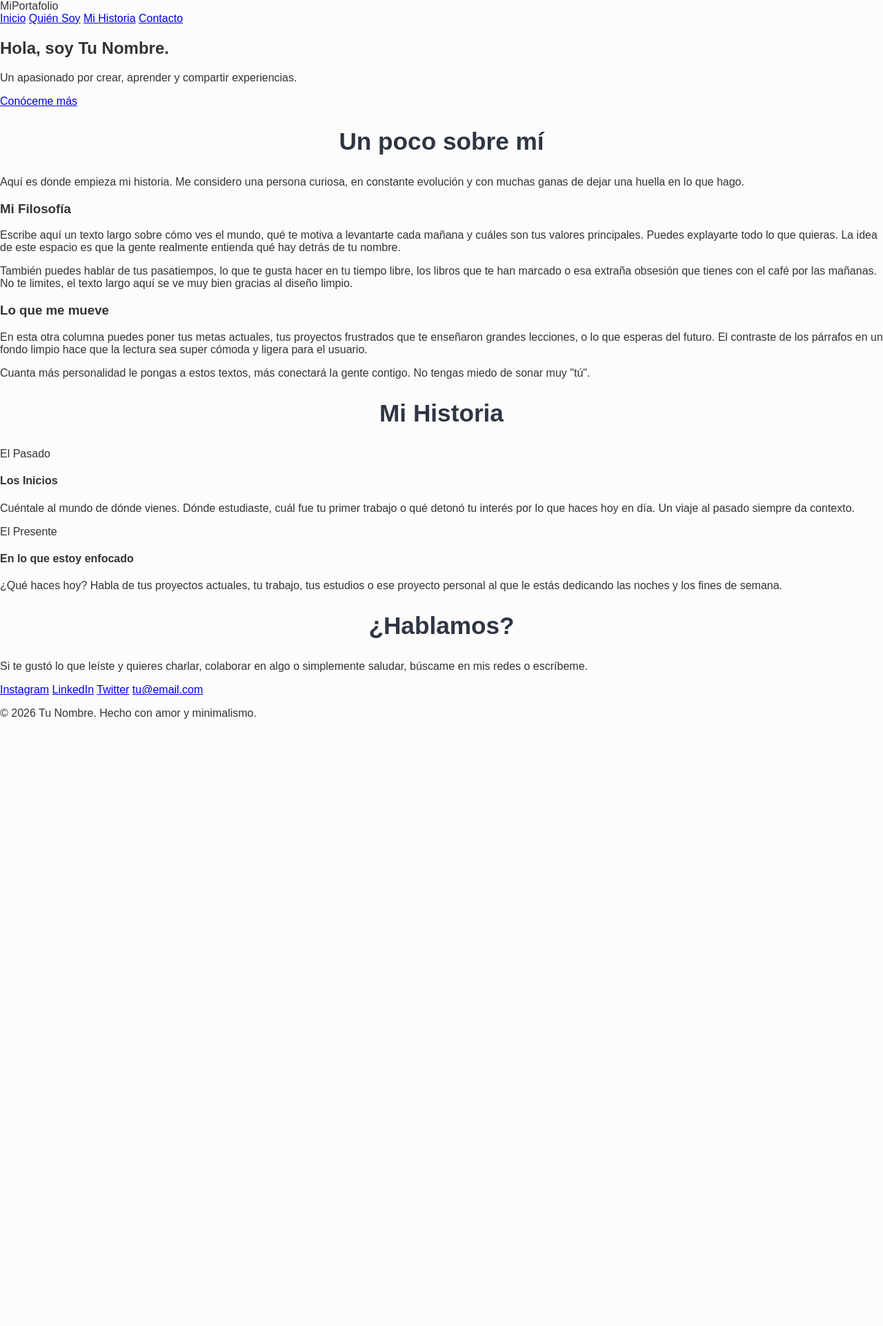
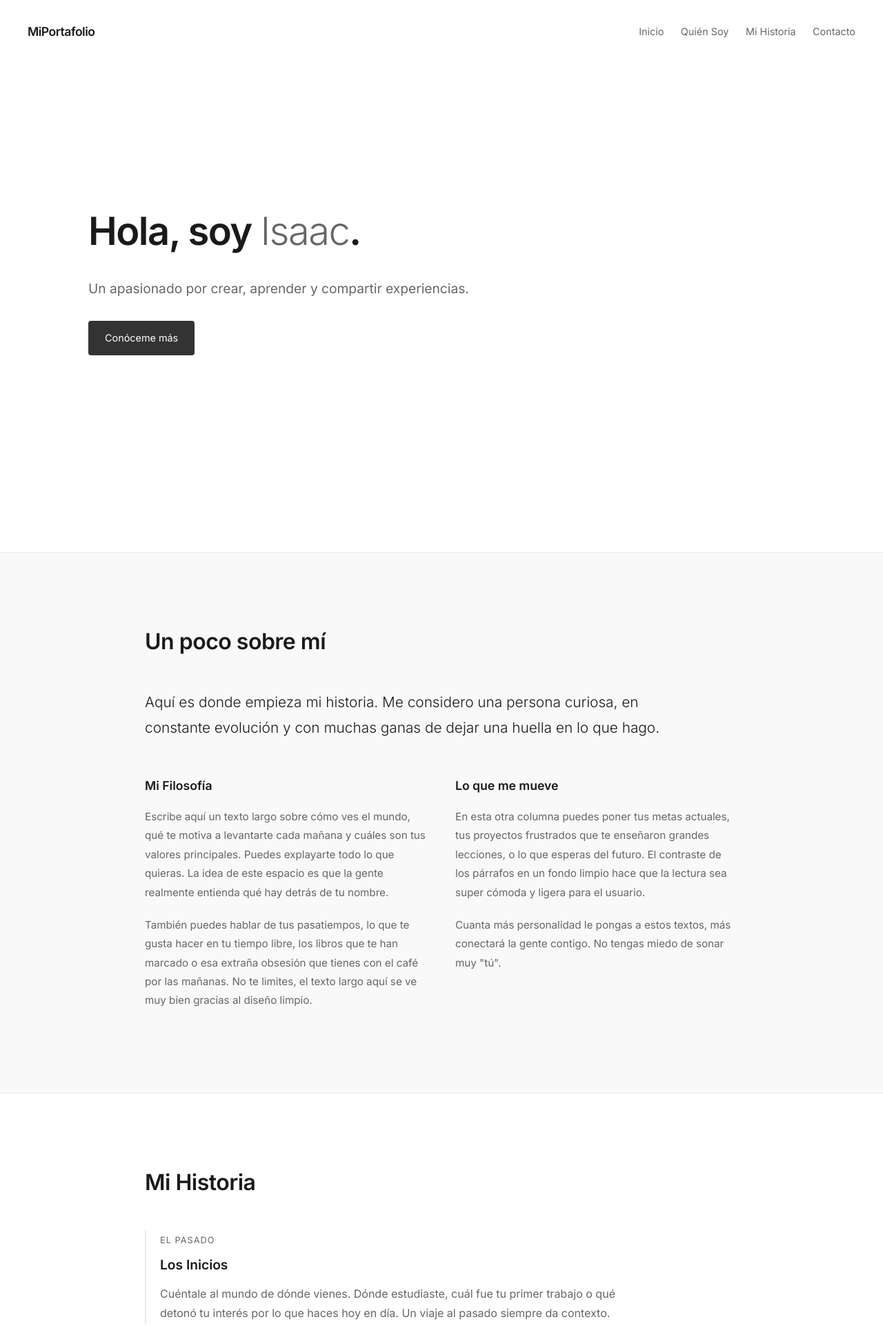
Before and after one commit to Issac555/django-n-pr, a Django app: template app/landig/templates/index.html in a window 1280 px wide. Shown: the top 1922 px of the page at 69% size. Before the commit the page ends 1042 px from the top, so only its background shows below. Run offline with Django 5.2, Linux system fonts and the light colour scheme; the template is opened without the code that fills it, so the values that code supplies are empty.

Commit message:
arreglos en el css

```diff
--- a/app/landig/static/css/style.css
+++ b/app/landig/static/css/style.css
@@ -1,236 +1,234 @@
-/* --- CONFIGURACIÓN PARA TODA LA PÁGINA --- */
-body {
-    font-family: Arial, sans-serif; /* Una letra limpia y fácil de leer */
+/* Variables de color - Estilo Nórdico/Minimalista */
+:root {
+    --bg-primary: #ffffff;
+    --bg-secondary: #f9f9f9;
+    --text-main: #1a1a1a;
+    --text-muted: #666666;
+    --accent: #333333; /* Un gris muy oscuro casi negro para destacar */
+    --border-color: #eaeaea;
+}
+
+/* Reset básico */
+* {
     margin: 0;
     padding: 0;
-    color: #333333; /* Gris oscuro para el texto, menos pesado que el negro puro */
-    background-color: #fcfcfc;
+    box-sizing: border-box;
 }
 
-/* --- BARRA DE NAVEGACIÓN --- */
-.barra-navegacion {
-    background-color: #ffffff;
-    padding: 15px 30px;
-    display: flex;
-    justify-content: space-between; /* El logo a la izquierda, los links a la derecha */
-    align-items: center;
-    border-bottom: 2px solid #f0f0f0;
-    position: sticky; /* Se queda fija arriba cuando bajas */
-    top: 0;
-    z-index: 10;
+html {
+    scroll-behavior: smooth;
 }
 
-.barra-navegacion .logo {
-    font-weight: bold;
-    font-size: 1.3rem;
-    color: #ff6b81; /* Color rosa/fresa alegre */
+body {
+    font-family: 'Inter', sans-serif;
+    background-color: var(--bg-primary);
+    color: var(--text-main);
+    line-height: 1.8;
 }
 
-.barra-navegacion a {
-    color: #555555;
-    text-decoration: none; /* Le quita la línea fea de abajo a los links */
-    margin-left: 20px;
-    font-weight: bold;
+.container {
+    max-width: 900px;
+    margin: 0 auto;
+    padding: 0 20px;
 }
 
-.barra-navegacion a:hover {
-    color: #2ed573; /* Se vuelve verde Python cuando pasas el mouse */
+/* Encabezado */
+header {
+    display: flex;
+    justify-content: space-between;
+    align-items: center;
+    padding: 30px 40px;
+    background-color: rgba(255, 255, 255, 0.8);
+    backdrop-filter: blur(10px);
+    position: fixed;
+    width: 100%;
+    top: 0;
+    z-index: 100;
 }
 
-/* --- BLOQUES DE CONTENIDO GENERALES --- */
-.bloque-contenido {
-    max-width: 1000px; /* Limita el ancho para que no se estire feo en pantallas grandes */
-    margin: 0 auto;    /* Centra el bloque */
+header .logo {
+    font-weight: 600;
+    font-size: 1.1rem;
+    letter-spacing: -0.5px;
 }
 
-.bloque-contenido-corto {
-    max-width: 500px;  /* Ideal para el formulario */
-    margin: 0 auto;
+header nav a {
+    text-decoration: none;
+    color: var(--text-muted);
+    margin-left: 20px;
+    font-size: 0.9rem;
+    transition: color 0.3s;
 }
 
-.centrado {
-    text-align: center;
+header nav a:hover {
+    color: var(--text-main);
 }
 
-h2 {
-    font-size: 2.2rem;
-    color: #2f3542;
+/* Sección Hero (Inicio) */
+.hero-section {
+    height: 100vh;
+    display: flex;
+    align-items: center;
+    padding-left: 10%;
+    background-color: var(--bg-primary);
+}
+
+.hero-content h1 {
+    font-size: 3.5rem;
+    font-weight: 600;
+    letter-spacing: -1.5px;
+    margin-bottom: 15px;
+    color: var(--text-main);
+}
+
+.hero-content .highlight {
+    color: var(--text-muted);
+    font-weight: 300;
+}
+
+.hero-content .subtitle {
+    font-size: 1.2rem;
+    color: var(--text-muted);
+    margin-bottom: 30px;
+    max-width: 600px;
+}
+
+.btn {
+    display: inline-block;
+    padding: 12px 24px;
+    background-color: var(--accent);
+    color: #fff;
+    text-decoration: none;
+    font-size: 0.9rem;
+    border-radius: 4px;
+    transition: background-color 0.3s;
+}
+
+.btn:hover {
+    background-color: #000;
+}
+
+/* Secciones Generales */
+section {
+    padding: 100px 0;
+}
+
+section h2 {
+    font-size: 2rem;
+    letter-spacing: -0.5px;
+    margin-bottom: 40px;
+    position: relative;
+}
+
+/* Sección Sobre Mí */
+.about-section {
+    background-color: var(--bg-secondary);
+    border-top: 1px solid var(--border-color);
+    border-bottom: 1px solid var(--border-color);
+}
+
+.about-section .lead {
+    font-size: 1.3rem;
+    color: var(--text-main);
+    margin-bottom: 50px;
+    max-width: 750px;
+    font-weight: 300;
+}
+
+.about-grid {
+    display: grid;
+    grid-template-columns: 1fr 1fr;
+    gap: 40px;
+}
+
+.about-text h3 {
+    font-size: 1.1rem;
+    margin-bottom: 15px;
+    color: var(--text-main);
+}
+
+.about-text p {
+    color: var(--text-muted);
+    margin-bottom: 20px;
+    font-size: 0.95rem;
+}
+
+/* Sección Historia / Timeline */
+.timeline-item {
+    margin-bottom: 40px;
+    padding-left: 20px;
+    border-left: 2px solid var(--border-color);
+}
+
+.timeline-item .date {
+    font-size: 0.8rem;
+    text-transform: uppercase;
+    letter-spacing: 1px;
+    color: var(--text-muted);
+}
+
+.timeline-item h4 {
+    font-size: 1.2rem;
+    margin: 5px 0 10px 0;
+}
+
+.timeline-item p {
+    color: var(--text-muted);
+    max-width: 700px;
+}
+
+/* Sección Contacto */
+.contact-section {
+    background-color: var(--bg-secondary);
     text-align: center;
+    border-top: 1px solid var(--border-color);
+}
+
+.contact-section p {
+    color: var(--text-muted);
     margin-bottom: 30px;
 }
 
-/* --- SECCIONES DIFERENTES PARA DAR VARIEDAD --- */
-.seccion-blanca {
-    padding: 60px 20px;
-    background-color: #ffffff;
+.social-links a {
+    text-decoration: none;
+    color: var(--text-main);
+    margin: 0 15px;
+    font-weight: 600;
+    font-size: 0.95rem;
 }
 
-.seccion-de-color {
-    padding: 60px 20px;
-    background-color: #f1f2f6; /* Un gris super clarito para contrastar */
+.social-links a.highlight {
+    display: block;
+    margin-top: 20px;
+    font-weight: 400;
+    color: var(--text-muted);
+    text-decoration: underline;
 }
 
-/* --- SECCIÓN 1: BIENVENIDA (HERO) --- */
-.seccion-bienvenida {
-    background-color: #ffeaa7; /* Un fondo amarillo pastel hermoso y súper alegre */
+/* Footer */
+footer {
+    padding: 40px 0;
     text-align: center;
-    padding: 80px 20px;
+    font-size: 0.8rem;
+    color: var(--text-muted);
+    border-top: 1px solid var(--border-color);
 }
 
-.seccion-bienvenida h1 {
-    font-size: 2.8rem;
-    color: #222f3e;
-    margin-bottom: 20px;
+/* Responsive para celulares */
+@media (max-width: 768px) {
+    header {
+        padding: 20px;
     }
-
-.subtitulo {
-    font-size: 1.2rem;
-    max-width: 700px;
-    margin: 0 auto 40px auto;
-    color: #57606f;
+    header nav {
+        display: none; /* Esconde el menú en móvil para mantenerlo simple */
     }
-
-/* DISEÑO DE TU FOTO */
-.foto-perfil-grande {
-    width: 200px;
-    height: 200px;
-    border-radius: 50%; /* Hace la foto completamente redonda */
-    border: 5px solid #ffffff; /* Un marco blanco lindo */
-    box-shadow: 0px 4px 15px rgba(0,0,0,0.1); /* Sombra suave para que flote */
-    object-fit: cover; /* Evita que la foto se deforme */
-    margin-bottom: 20px;
+    .hero-section {
+        padding-left: 20px;
     }
-
-/* EL BOTÓN APETECIBLE */
-.boton-alegre {
-    display: inline-block;
-    background-color: #ff4757; /* Rojo coral brillante */
-    color: white;
-    text-decoration: none;
-    padding: 15px 30px;
-    font-weight: bold;
-    border-radius: 25px; /* Bordes redondeados */
-    box-shadow: 0px 4px 10px rgba(255, 71, 87, 0.4);
-}
-
-.boton-alegre:hover {
-    background-color: #ff6b81; /* Cambia a un tono más claro al tocarlo */
-}
-
-/* --- CAJITAS DE HOBBIES --- */
-.contenedor-cajitas {
-    display: flex;
-    justify-content: space-between;
-    gap: 20px;
-    margin-top: 40px;
-    flex-wrap: wrap; /* Si la pantalla es pequeña, se ponen una abajo de otra automáticamente */
-}
-
-.cajita-hobby {
-    background-color: #f9f9f9;
-    padding: 20px;
-    border-radius: 10px;
-    flex: 1;
-    min-width: 250px;
-    border-top: 4px solid #ffa502; /* Línea naranja arriba */
-}
-
-/* --- SECCIÓN HABILIDADES (TABLA/GRID) --- */
-.tabla-habilidades {
-    display: flex;
-    justify-content: space-around;
-    flex-wrap: wrap;
-    gap: 20px;
-}
-
-.habilidad {
-    background: white;
-    padding: 25px;
-    border-radius: 15px;
-    text-align: center;
-    width: 200px;
-    box-shadow: 0 4px 6px rgba(0,0,0,0.02);
-}
-
-.icono-grande {
+    .hero-content h1 {
         font-size: 2.5rem;
     }
-
-/* --- GALERÍA DE PROYECTOS --- */
-.galeria-proyectos {
-    display: flex;
-    justify-content: center;
-    gap: 30px;
-    flex-wrap: wrap;
+    .about-grid {
+        grid-template-columns: 1fr;
     }
-
-.tarjeta-proyecto {
-    background: white;
-    border: 1px solid #e8e8e8;
-    border-radius: 12px;
-    width: 220px;
-    padding: 15px;
-    text-align: center;
 }
-
-/* Cuadro temporal mientras pones capturas de pantalla reales */
-.proyecto-imagen-vacia {
-    height: 120px;
-    background-color: #ffeaa7;
-    border-radius: 8px;
-    display: flex;
-    align-items: center;
-    justify-content: center;
-    font-size: 2.5rem;
-    margin-bottom: 15px;
-}
-
-/* --- MI FORMULARIO LINDO --- */
-.mi-formulario {
-    background: white;
-    padding: 30px;
-    border-radius: 15px;
-    box-shadow: 0px 5px 20px rgba(0,0,0,0.05);
-}
-
-.mi-formulario label {
-    display: block;
-    font-weight: bold;
-    margin-bottom: 8px;
-    margin-top: 15px;
-}
-
-.mi-formulario input, .mi-formulario textarea {
-    width: 100%;
-    padding: 10px;
-    border: 2px solid #ced6e0;
-    border-radius: 8px;
-    box-sizing: border-box; /* Evita que el input se salga de la cajita */
-    font-size: 1rem;
-}
-
-.mi-formulario input:focus, .mi-formulario textarea:focus {
-    border-color: #2ed573; /* Se pone verde cuando escribes ahí */
-    outline: none;
-}
-
-.boton-formulario {
-    background-color: #2ed573;
-    color: white;
-    border: none;
-    padding: 12px;
-    width: 100%;
-    border-radius: 8px;
-    font-size: 1.1rem;
-    font-weight: bold;
-    margin-top: 20px;
-    cursor: pointer;
-}
-
-/* --- PIE DE PÁGINA --- */
-.pie-pagina {
-    background-color: #2f3542;
-    color: #a4b0be;
-    text-align: center;
-    padding: 30px 20px;
-}
--- a/app/landig/templates/index.html
+++ b/app/landig/templates/index.html
@@ -5,12 +5,11 @@
     <meta charset="UTF-8">
     <meta name="viewport" content="width=device-width, initial-scale=1.0">
     <title>Sobre Mí | Mi Espacio</title>
-    <link rel="stylesheet" href="style.css">
     <!-- Fuente elegante de Google Fonts -->
     <link rel="preconnect" href="https://fonts.googleapis.com">
     <link rel="preconnect" href="https://fonts.gstatic.com" crossorigin>
     {% load static %}
-    <link rel="stylesheet" href="{% static 'style.css' %}">
+    <link rel="stylesheet" href="{% static 'css/style.css' %}">
     <link href="https://fonts.googleapis.com/css2?family=Inter:wght@300;400;600&display=swap" rel="stylesheet">
 </head>
 <body>
@@ -29,7 +28,7 @@
     <!-- Sección de Inicio (Hero) -->
     <section id="inicio" class="hero-section">
         <div class="hero-content">
-            <h1>Hola, soy <span class="highlight">Tu Nombre</span>.</h1>
+            <h1>Hola, soy <span class="highlight">Isaac</span>.</h1>
             <p class="subtitle">Un apasionado por crear, aprender y compartir experiencias.</p>
             <a href="#sobre-mi" class="btn">Conóceme más</a>
         </div>
@@ -89,7 +88,7 @@
 
     <!-- Pie de página -->
     <footer>
-        <p>&copy; 2026 Tu Nombre. Hecho con amor y minimalismo.</p>
+        <p>&copy; 2026 PEDRO CASTAÑEDA. Hecho con amor y minimalismo.</p>
     </footer>
 
 </body>
```
Lines whose indentation alone changed are shown as unchanged.
